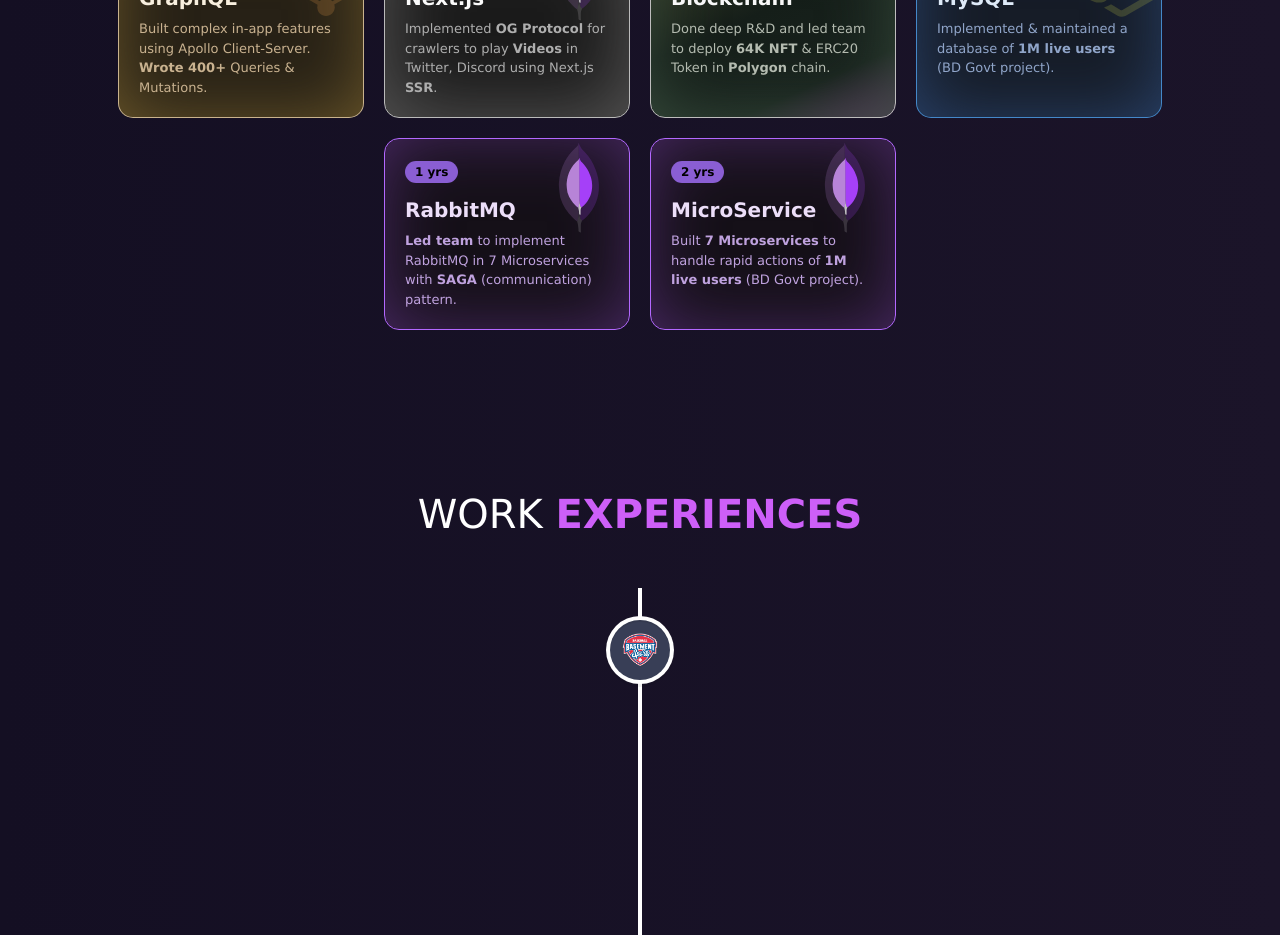
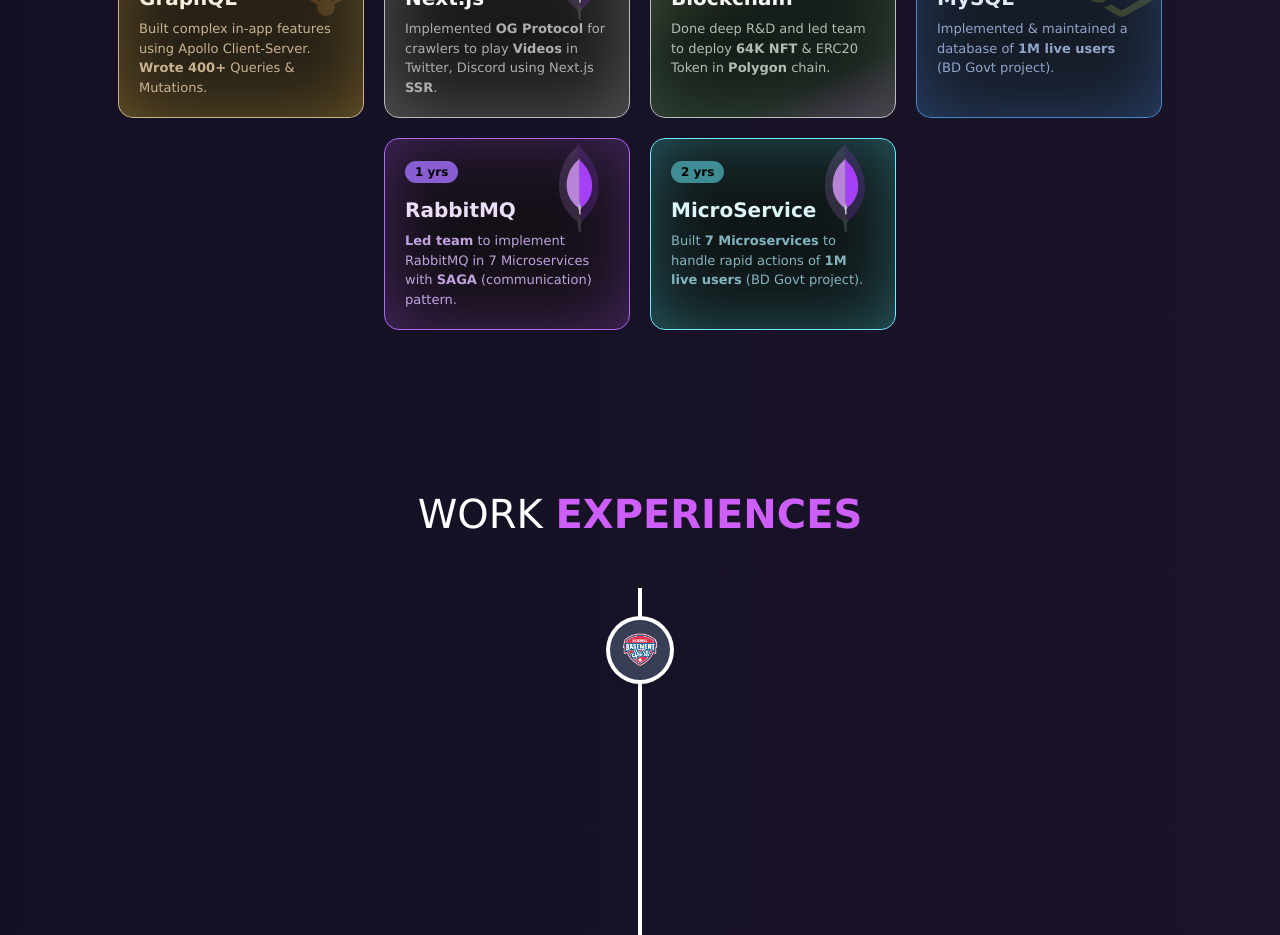
Before and after one commit to anisurrahman072/anis-portfolio, a React (Create React App) app: page / in a window 1280 px wide. Shown: the part 1460-2395 px from the top of the page. Built offline with nearby package versions, Linux system fonts and the light colour scheme.

Commit message:
Added microservice design

```diff
--- a/src/components/Skils/AdditionalSkills.js
+++ b/src/components/Skils/AdditionalSkills.js
@@ -712,7 +712,7 @@ function AdditionalSkills() {
                   fontSize: "12px",
                   marginBottom: "12px",
                   color: "black",
-                  backgroundColor: "#8a5ed3",
+                  backgroundColor: "rgb(63 140 148)",
                   display: "inline-block",
                   paddingLeft: "10px",
                   paddingRight: "10px",
--- a/src/style.css
+++ b/src/style.css
@@ -729,30 +729,30 @@ button:focus {
 /* ADDITIONAL MICROSERVICE SKILL */
 /* ADDITIONAL MICROSERVICE SKILL */
 .microservice-skill-box {
-  background-color: rgb(21 16 24);
-  -webkit-box-shadow: inset 0px 0px 76px -8px #4e2b6b;
-  -moz-box-shadow: inset 0px 0px 76px -8px #4e2b6b;
-  box-shadow: inset 0px 0px 76px -8px #4e2b6b;
+  background-color: rgb(16 23 24);
+  -webkit-box-shadow: inset 0px 0px 76px -8px #2b636b;
+  -moz-box-shadow: inset 0px 0px 76px -8px #2b636b;
+  box-shadow: inset 0px 0px 76px -8px #2b636b;
   transition: box-shadow 1s ease; /* Add a smooth transition effect */
-  border: 1px solid #b368ff;
-  color: #ecdef9;
+  border: 1px solid #68efff;
+  color: #def7f9;
 }
 
 .microservice-skill-box:hover {
-  -webkit-box-shadow: inset 0px 0px 120px 5px rgb(78, 28, 120), 0px 0px 40px -8px rgb(113, 67, 161);
-  -moz-box-shadow: inset 0px 0px 120px 5px rgb(78, 28, 120), 0px 0px 40px -8px rgb(113, 67, 161);
-  box-shadow: inset 0px 0px 120px 5px rgb(78, 28, 120), 0px 0px 40px -8px rgb(122, 76, 171);
+  -webkit-box-shadow: inset 0px 0px 120px 5px #2b636b, 0px 0px 40px -8px rgb(67, 148, 161);
+  -moz-box-shadow: inset 0px 0px 120px 5px #2b636b, 0px 0px 40px -8px rgb(67, 148, 161);
+  box-shadow: inset 0px 0px 120px 5px #2b636b, 0px 0px 40px -8px rgb(67, 148, 161);
 
-  border: 1px solid #c78fffbf;
+  border: 1px solid #94f4ff;
 }
 
 .microservice-special-job {
-  color: #ccadeeed;
+  color: #8bc1cced;
   transition: color 0.3s ease;
 }
 
 .microservice-skill-box:hover .microservice-special-job {
-  color: #ecdef9 !important;
+  color: #def7f9 !important;
 }
 
 .microservice-years {
@@ -760,7 +760,7 @@ button:focus {
 }
 
 .microservice-skill-box:hover .microservice-years {
-  background-color: rgb(183, 148, 241) !important;
+  background-color: rgb(88, 193, 205) !important;
 }
 
 
```
